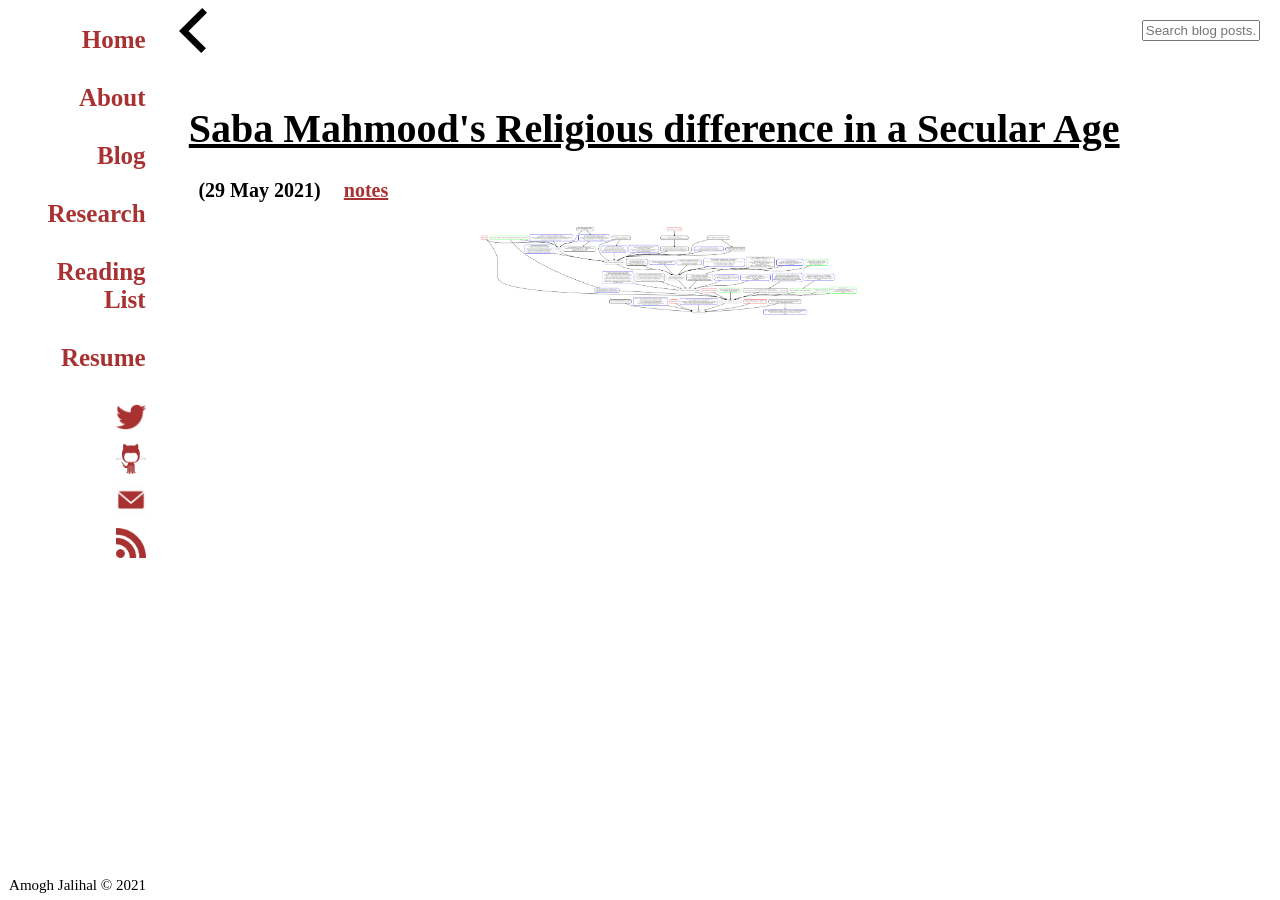
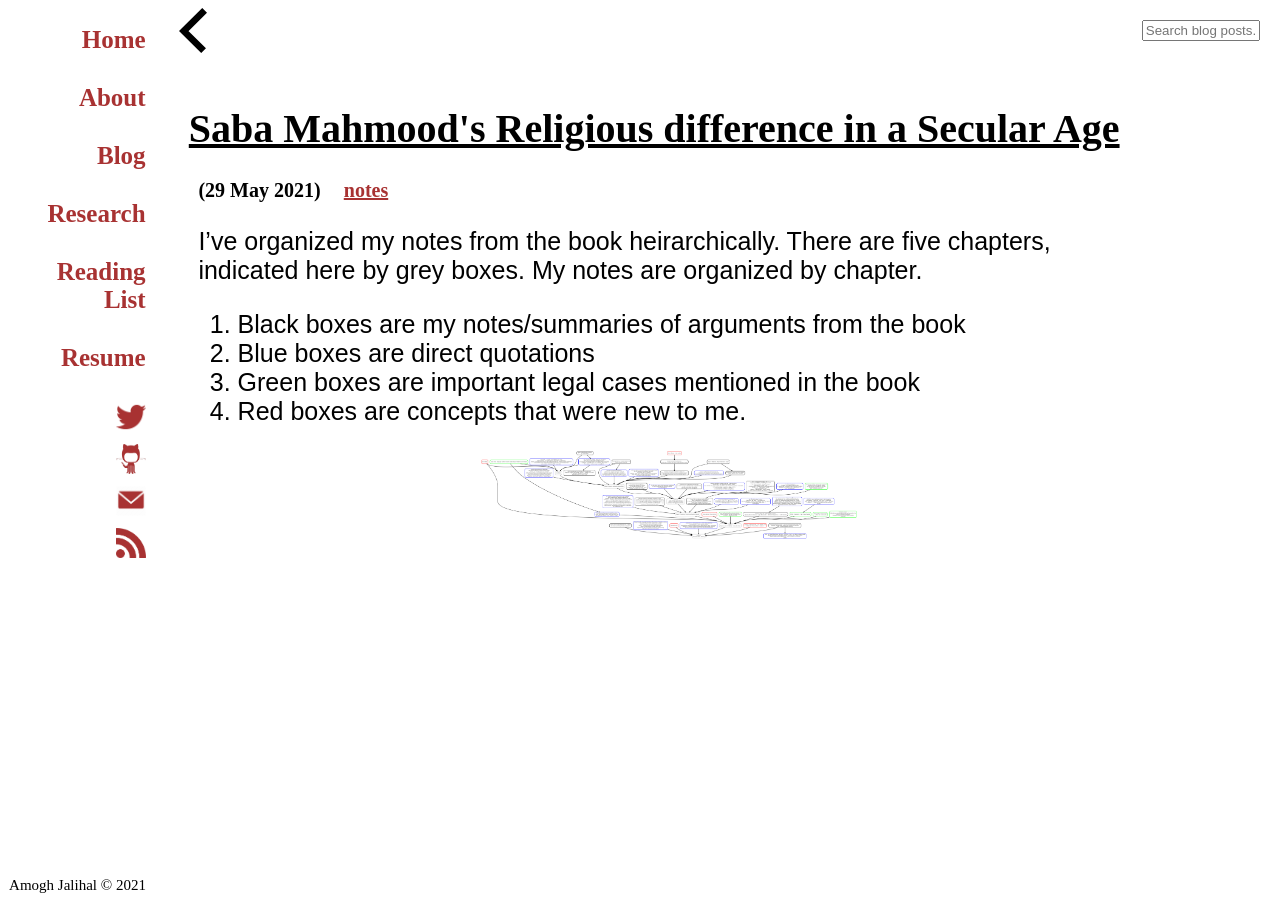
Before and after one commit to amoghpj/amoghpj.github.io, a Jekyll site: the page built from _posts/2021-05-29-mahmood-secularism.md, in a window 1280 px wide. Built offline with Jekyll 4.4.1, drawn with Linux system fonts in a browser that asks for light colours; comment, search, counter and statistics services are not loaded.

Commit message:
Add some explanation of the notes

```diff
--- a/_posts/2021-05-29-mahmood-secularism.md
+++ b/_posts/2021-05-29-mahmood-secularism.md
@@ -6,5 +6,10 @@ tag:
 - notes
 blog: true
 ---
+I've organized my notes from the book heirarchically. There are five chapters, indicated here by grey boxes. My notes are organized by chapter.
+1. Black boxes are my notes/summaries of arguments from the book
+2. Blue boxes are direct quotations
+3. Green boxes are important legal cases mentioned in the book
+4. Red boxes are concepts that were new to me.
 
 ![Saba Mahmood](/assets/images/2021-05-28-mahmood-secularism.png)
```
